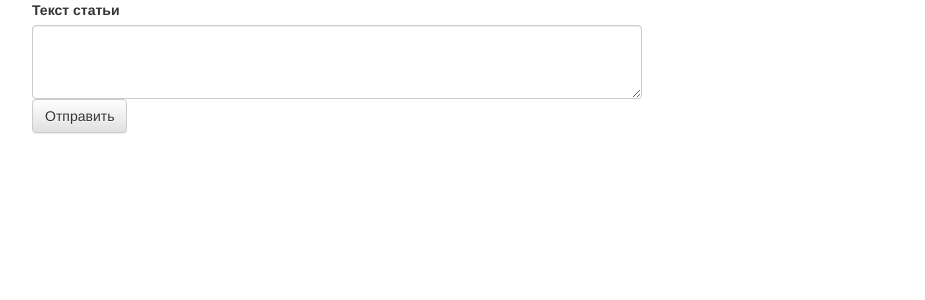
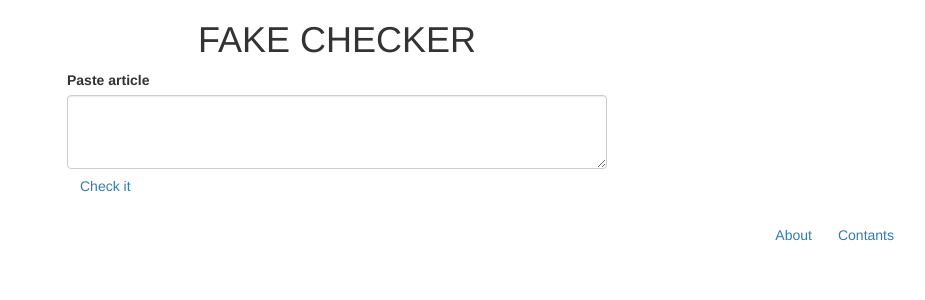
Before and after one commit to ArtDu/Local-Hack-Day-Save-the-World, a Flask app: page / in a window 1280 px wide. Shown: the top 300 px of the page, without its empty margins (303-1228 px from the left). Run offline with Flask 2, Linux system fonts and the light colour scheme; some libraries are stand-ins or nearby versions.

Commit message:
add style.css

```diff
--- a/templates/index.html
+++ b/templates/index.html
@@ -5,26 +5,51 @@
   <title>Document</title>
   <html>
 
+  <!-- Latest compiled and minified CSS -->
   <link rel="stylesheet" href="https://maxcdn.bootstrapcdn.com/bootstrap/3.3.7/css/bootstrap.min.css" integrity="sha384-BVYiiSIFeK1dGmJRAkycuHAHRg32OmUcww7on3RYdg4Va+PmSTsz/K68vbdEjh4u" crossorigin="anonymous">
 
+  <!-- Optional theme -->
   <link rel="stylesheet" href="https://maxcdn.bootstrapcdn.com/bootstrap/3.3.7/css/bootstrap-theme.min.css" integrity="sha384-rHyoN1iRsVXV4nD0JutlnGaslCJuC7uwjduW9SVrLvRYooPp2bWYgmgJQIXwl/Sp" crossorigin="anonymous">
 
+  <!-- Latest compiled and minified JavaScript -->
   <script src="https://maxcdn.bootstrapcdn.com/bootstrap/3.3.7/js/bootstrap.min.js" integrity="sha384-Tc5IQib027qvyjSMfHjOMaLkfuWVxZxUPnCJA7l2mCWNIpG9mGCD8wGNIcPD7Txa" crossorigin="anonymous"></script>
+
+  <link rel="stylesheet" href="style.css">
+
+
 
 <body>
 
-  {% if text %}
-    <p>{{ text }}</p>
-  {% endif %}
+  <div class="container ctitle">
+    <h1 class="title">FAKE CHECKER</h1>
+  </div>
 
-  <form action="/" method="POST">
+
+
+  <form class="container" action="/" method="POST">
     <div class="col-lg-6 col-lg-offset-3">
       <div class="form-group">
-        <label>Текст статьи</label>
+        <label>Paste article</label>
         <textarea name="text" class="form-control" rows="3"></textarea>
-        <button type="submit" class="btn btn-default">Отправить</button>
+        <button type="submit" class="btn btn-link">Check it</button>
+        <div class="fake">FAKE</div>
+        <div class="fake true">TRUE</div>
       </div>
     </div>
   </form>
+
+
+
+  <div class="container">
+    {% if text %}
+      <p>{{ text }}</p>
+    {% endif %}
+  </div>
+
+  <div class="container cbar">
+    <button type="button" class="btn btn-link">About</button>
+    <button type="button" class="btn btn-link">Contants</button>
+  </div>
+
 </body>
 </html>
--- /dev/null
+++ b/templates/style.css
@@ -0,0 +1,35 @@
+.ctitle{
+  display: flex;
+  justify-content: center;
+  height: 100%;
+}
+
+.cbar{
+  display: flex;
+  justify-content: flex-end;
+  height: 100%;
+}
+
+
+.form-group{
+  position: relative;
+}
+
+/*.form-group:active {
+    width: 70px;
+    height: 74px;
+}*/
+
+.fake{
+  display: none;
+  position: absolute;
+  z-index: 3;
+  font-size: 26px;
+  color: red;
+  left: 42%;
+  top: 33%;
+}
+
+.true{
+  color: green;
+}
```
